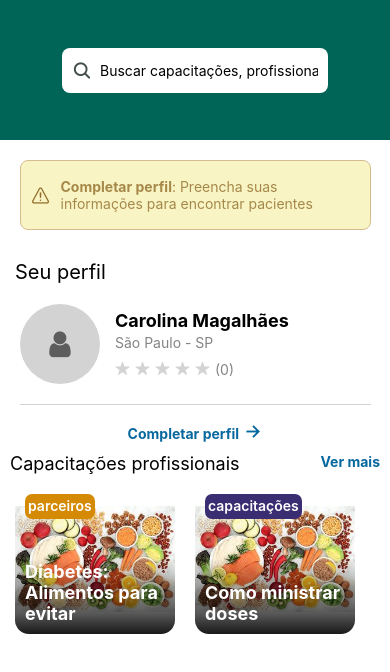
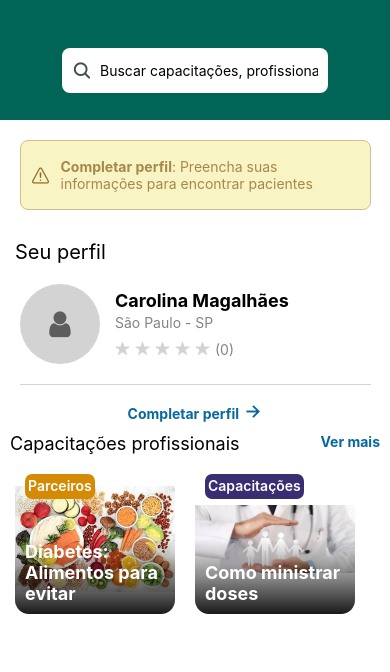
Before and after one commit to Heliandro1/aderitocaxala_seuperfil1, a React Native app: screen / in a window 390 px wide. Shown: the top 672 px of the page. Built offline with nearby package versions, Linux system fonts and the light colour scheme.

Commit message:
ending the project

```diff
--- a/src/components/highlights-card/index.jsx
+++ b/src/components/highlights-card/index.jsx
@@ -4,7 +4,6 @@ import styles from "./styles";
 import { LinearGradient } from "expo-linear-gradient";
 
 export default function HighLightsCard({ title, subTitle, backImageUrl }) {
-  title = title.toLowerCase();
   return (
     <TouchableOpacity style={styles.container} activeOpacity={0.5}>
       <Image
@@ -13,7 +12,7 @@ export default function HighLightsCard({ title, subTitle, backImageUrl }) {
         style={styles.backImage}
       />
       <View style={styles.informationContainer}>
-        <View style={styles.titleContainer(title)}>
+        <View style={styles.titleContainer(title.toLowerCase())}>
           <Text style={styles.title}>{title}</Text>
         </View>
         <View>
--- a/src/components/highlights-card/styles/index.js
+++ b/src/components/highlights-card/styles/index.js
@@ -24,7 +24,7 @@ const styles = StyleSheet.create({
     borderRadius: 10,
   },
   titleContainer(sub) {
-    /** Função utilizada para selecionar a cor do fundo consoante o titulo que vair ser passado */
+    /** This function is used to switch the color of the title based on its value */
     const container = {
       height: 25,
       borderRadius: 7,
--- a/src/components/profile-header/index.js
+++ b/src/components/profile-header/index.jsx
@@ -5,13 +5,17 @@ import { Ionicons } from "@expo/vector-icons";
 
 export default function ProfileHeader() {
   const [text, setText] = useState();
+  //This is a component to display a header with a search bar in the top of the page
   return (
     <View style={styles.container}>
       <View style={styles.field}>
         <TouchableOpacity>
           <Ionicons name="search" size={20} color="#424F4D" />
         </TouchableOpacity>
-        <TextInput placeholder="Buscar capacitações, profissionais..." onChangeText={(e) => setText(e)} />
+        <TextInput
+          placeholder="Buscar capacitações, profissionais..."
+          onChangeText={(e) => setText(e)}
+        />
       </View>
     </View>
   );
--- a/src/components/profile-header/styles/index.js
+++ b/src/components/profile-header/styles/index.js
@@ -2,11 +2,12 @@ import { StyleSheet } from "react-native";
 
 const styles = StyleSheet.create({
   container: {
-    height: 140,
+    height: 120,
     backgroundColor: "#006557",
     display: "flex",
     alignItems: "center",
     justifyContent: "center",
+    paddingTop: 20,
   },
   field: {
     display: 'flex',
--- a/src/pages/your-profile/index.jsx
+++ b/src/pages/your-profile/index.jsx
@@ -18,14 +18,14 @@ const data = [
   {
     title: "Parceiros",
     subTitle: "Diabetes: Alimentos para evitar",
-    backImage: "",
+    backImage: require("../../images.jpeg"),
   },
   {
     title: "Capacitações",
     subTitle: "Como ministrar doses",
-    backImage: "",
+    backImage: require("../../images1.jpeg"),
   },
-]; //um objecto para simular que os dados estão sendo pegos de uma API
+]; //An object to act as if the data is coming from some API
 export default function Profile() {
   return (
     <SafeAreaView>
@@ -57,7 +57,7 @@ export default function Profile() {
             <HighLightsCard
               title={item.title}
               subTitle={item.subTitle}
-              backImageUrl={require("../../images.jpeg")}
+              backImageUrl={item.backImage}
             />
           )}
           keyExtractor={(i, index) => index}
```
Also changed, not shown: src/images1.jpeg (renamed from src/images (1).jpeg).
